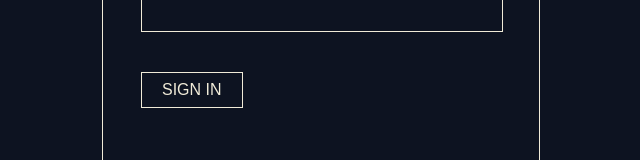
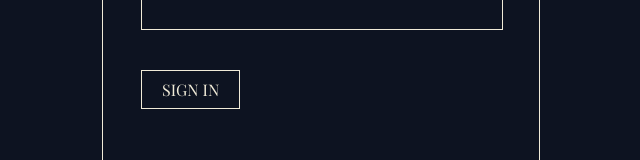
Before and after one commit to bartoszbialoglowicz/web-game-frontend, a React (Create React App) app: page /auth in a window 1280 px wide. Shown: the part 428-588 px from the top of the page, without its empty margins (319-959 px from the left). Built offline with nearby package versions, Linux system fonts and the light colour scheme; the HTML template or start-up script is replaced by a standard one.

Commit message:
Added new font family.

```diff
--- a/src/components/UI/Button.module.css
+++ b/src/components/UI/Button.module.css
@@ -7,6 +7,7 @@
     margin: 5%;
     transition: .2s;
     outline: none;
+    font-family: 'Playfair Display', serif;
 }
 
 .formButton:focus,
```
